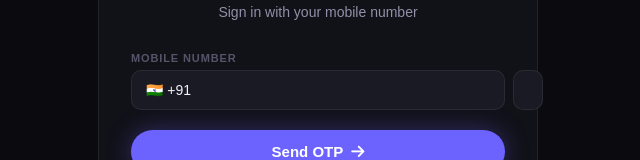
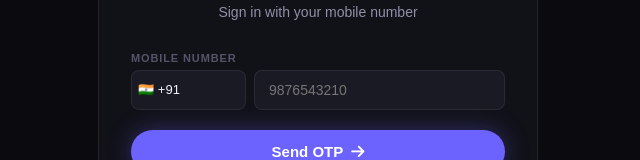
Before and after one commit to sirishavenkata/musiq-agent, a website: page index.html in a window 1280 px wide. Shown: the part 342-502 px from the top of the page, without its empty margins (322-962 px from the left). Drawn offline with Linux system fonts and the light colour scheme; no server answers; a web font is replaced by a local one.

Commit message:
add css fix

```diff
--- a/index.html
+++ b/index.html
@@ -319,8 +319,8 @@
         <p class="auth-sub">Sign in with your mobile number</p>
         <div class="auth-field">
           <label>Mobile number</label>
-          <div class="phone-row">
-            <select id="auth-cc" class="cc-select">
+          <div style="display:flex;gap:8px;width:100%;box-sizing:border-box;">
+            <select id="auth-cc" style="width:115px;min-width:115px;flex-shrink:0;background:var(--bg-elevated);border:1px solid var(--border);border-radius:8px;color:var(--text-primary);font-size:13px;padding:11px 6px;">
               <option value="+91">🇮🇳 +91</option>
               <option value="+1">🇺🇸 +1</option>
               <option value="+44">🇬🇧 +44</option>
@@ -341,7 +341,8 @@
               <option value="+7">🇷🇺 +7</option>
               <option value="+20">🇪🇬 +20</option>
             </select>
-            <input type="tel" id="auth-phone" placeholder="9876543210" class="phone-input"
+            <input type="text" id="auth-phone" placeholder="9876543210"
+              style="flex:1;min-width:0;background:var(--bg-elevated);border:1px solid var(--border);border-radius:8px;color:var(--text-primary);font-size:14px;padding:11px 14px;box-sizing:border-box;"
               onkeydown="if(event.key==='Enter') sendOTP()"/>
           </div>
         </div>
```
